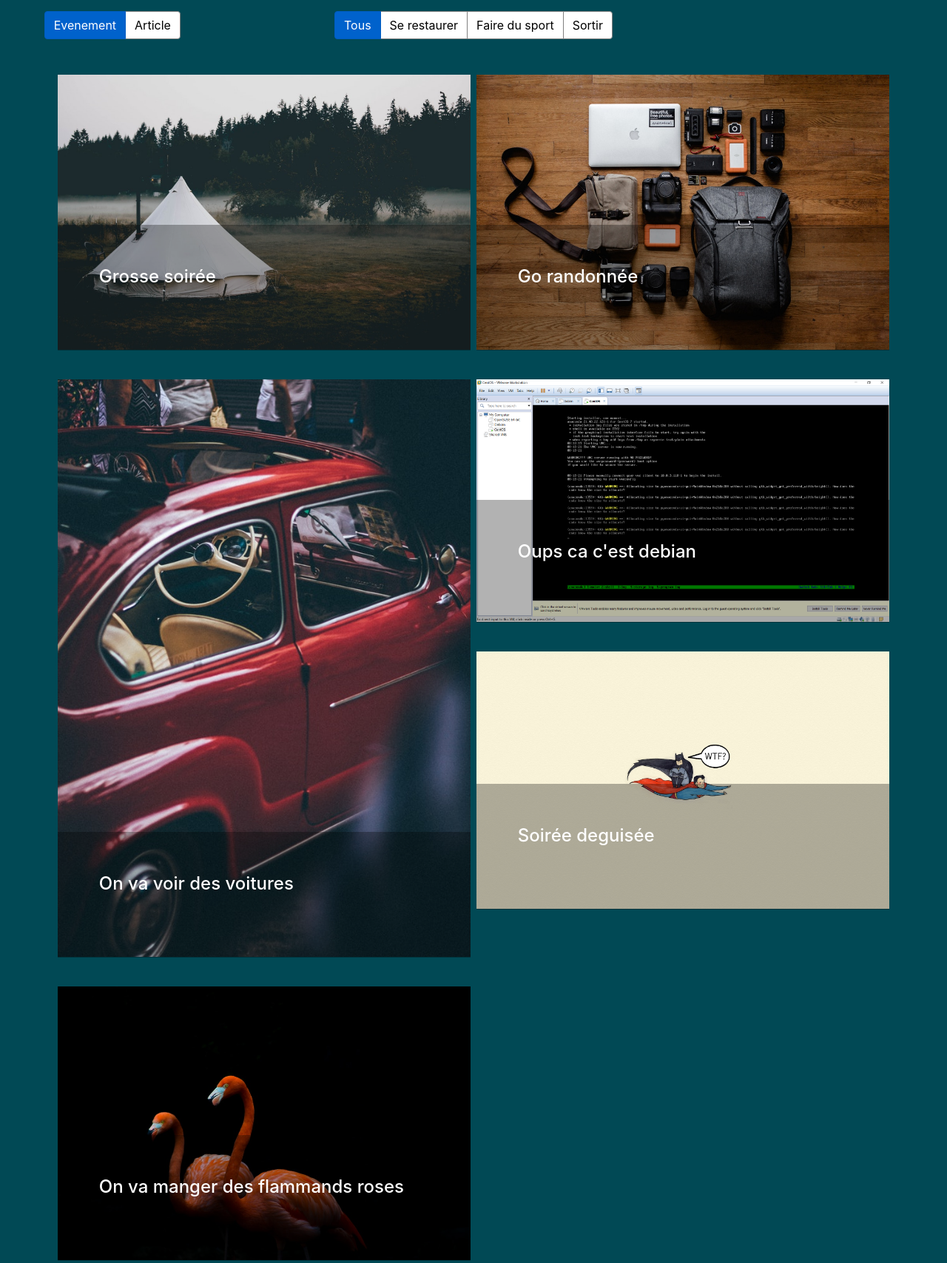
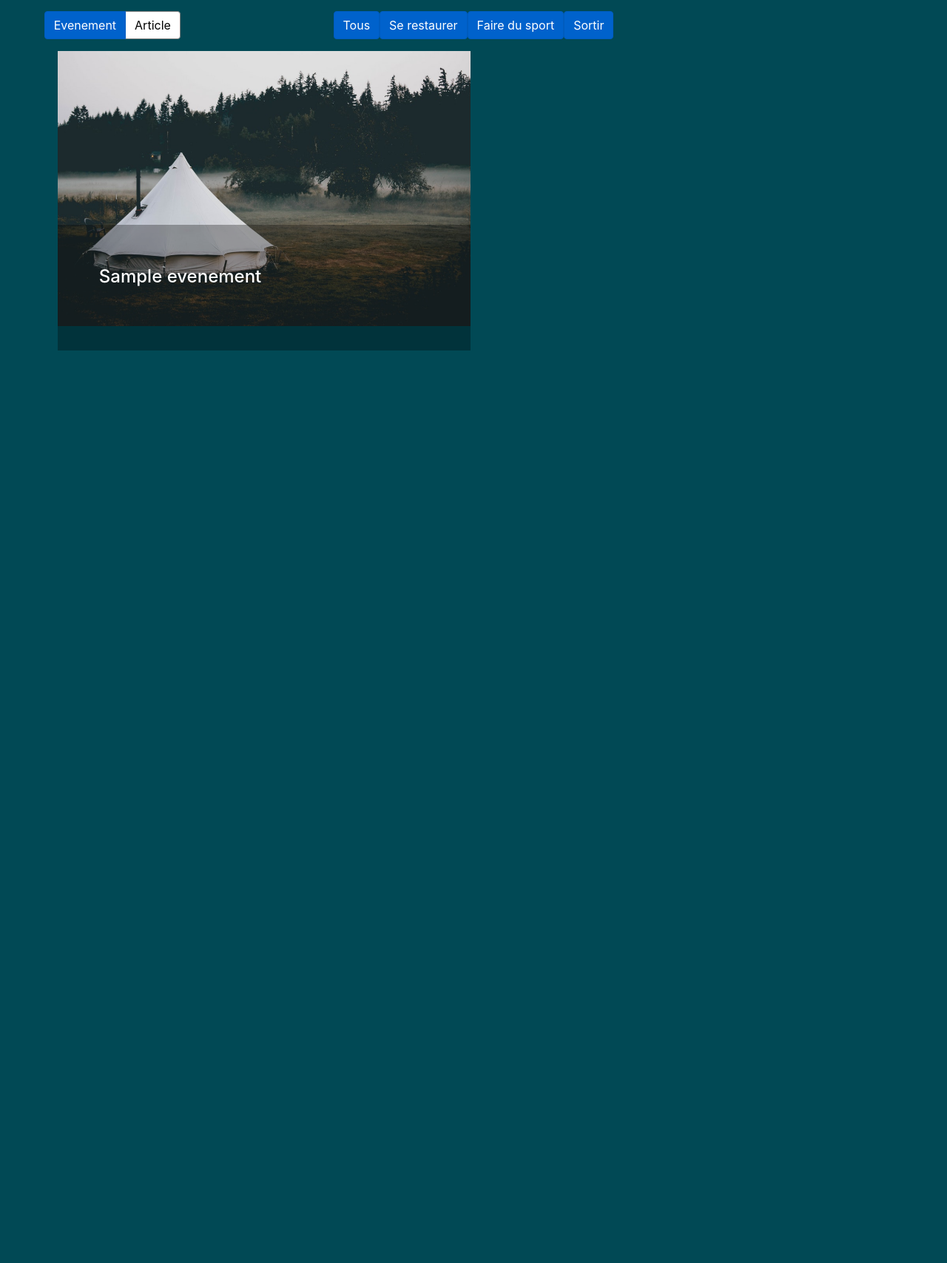
Before and after one commit to Taraal/WorkshopB2, a PHP site: page /dashboard.php in a window 1280 px wide. Shown: the part 56-1764 px from the top of the page at 74% size. After the commit the page ends 530 px from the top, so only its background shows below. Run offline with PHP 8.4, Linux system fonts and the light colour scheme; the visitor is signed in with stand-in values (Sample User, id 1); tables that the repository leaves empty or names only in its code hold one stand-in row (values such as "Sample post").

Commit message:
Dashboard PHP + coeurs

```diff
--- a/classes/Database.php
+++ b/classes/Database.php
@@ -5,7 +5,7 @@
     const SERVERNAME="127.0.0.1";
     // const SERVERNAME = "90.59.72.190";
     const PORT = "3306";
-    const DBNAME = "workshopb2";
+    const DBNAME = "workshopb21";
     const USER = "root";
     const PASSWORD = "modepasse1"; // A CHANGER //
 
@@ -37,7 +37,7 @@
 
                 $_SESSION['id'] = $id;
 
-                header("Location: accueil.php");
+                header("Location: dashboard.php");
             }
             else{
                 echo "<div class='alert alert-danger' id='info'><strong>Erreur de connexion!</strong> Nom d'utilisateur ou mot de passe incorrect.</div>";
--- a/classes/Evenements.php
+++ b/classes/Evenements.php
@@ -8,12 +8,35 @@
     private $lieu;
     private $description;
 
+    public static function get_all_events(){
+
+        $pdo = database::connect();
+
+        $statement = $pdo->prepare("SELECT * from evenements e ORDER BY e.date");
+        $statement->execute();
+
+        $results = $statement->fetchAll(PDO::FETCH_ASSOC);
+
+        return $results;
+    }
+
+    public static function get_specific_events($tri){
+
+        $pdo = database::connect();
+        $statement = $pdo->prepare("SELECT * from evenements WHERE id_theme = :id_theme ORDER BY date");
+        $statement->execute(array(':id_theme'=>$tri));
+
+        $results = $statement->fetchAll(PDO::FETCH_ASSOC);
+
+        return $results;
+
+    }
 
     public static function get_events($id){
 
         $pdo = Database::connect();
 
-        $statement = $pdo->prepare("SELECT * from evenements e JOIN participe pa ON pa.id_evenement=e.id_Evenement WHERE pa.id_utilisateur = :id ORDER BY e.date_heure");
+        $statement = $pdo->prepare("SELECT * from evenements e JOIN participe pa JOIN ON pa.id_evenement=e.id_Evenement WHERE pa.id_utilisateur = :id ORDER BY e.date_heure");
 
         $statement->execute(array(":id" => $id));
         return $statement->fetchAll(PDO::FETCH_ASSOC);
--- a/html/dashboard.php
+++ b/html/dashboard.php
@@ -1,3 +1,27 @@
+
+<?php
+
+error_reporting(E_ALL);
+ini_set('display_errors', 1);
+
+include_once "../classes/Evenements.php";
+include_once "../classes/Database.php";
+include_once "../classes/Users.php";
+
+session_start();
+
+if (isset($_SESSION['id'])) {
+
+    $id = $_SESSION['id'];
+
+
+    $user = new User($id);
+
+} else {
+    header("location: index.php");
+}
+
+?>
 <html>
     <head>
         <meta charset="utf-8">
@@ -69,10 +93,10 @@
     <div class="col-6">
         <div class="boutonchoix">
             <div class="btn-group">
-                <button type="button" class="btn btn-primary active">Tous</button>
-                <button type="button" class="btn btn-primary">Se restaurer</button>
-                <button type="button" class="btn btn-primary">Faire du sport</button>
-                <button type="button" class="btn btn-primary">Sortir</button>
+                <a href="dashboard.php"><button type="button" name="tri" value="all" class="btn btn-primary active">Tous</button></a>
+                <a href="dashboard.php?tri=1"><button type="button" name="tri" value="restau" class="btn btn-primary active">Se restaurer</button></a>
+                <a href="dashboard.php?tri=2"><button type="button" name="tri" value="sport" class="btn btn-primary active">Faire du sport</button></a>
+                <a href="dashboard.php?tri=3"><button type="button" name="tri" value="sortir" class="btn btn-primary active">Sortir</button></a>
             </div>
         </div>
     </div>
@@ -84,57 +108,64 @@
 </div>
 
 
+<?php
 
+if (isset($_GET["tri"])) {
 
+    $results = Evenements::get_specific_events($_GET['tri']);
+
+}
+else {
+    $results = Evenements::get_all_events();
+}
+
+$i2 = 0;
+$i3 = 0;
+$tabimpair = [];
+$tabpair = [];
+    for($i = 0 ; $i < count($results); $i++){
+        if($i % 2 == 0){
+            $tabpair[$i2] = $results[$i];
+            $i2++;
+        }
+        elseif($i % 2 !=0){
+            $tabimpair[$i3] = $results[$i];
+            $i3++;
+        }
+    }
+
+?>
         <div class="container">
         <div class="row">
   <div class="column">
-    <div class="no-gutter image">
+<?php
+    foreach($tabpair as $key => $value){
+?>
+        <div class="no-gutter image">
+        <img src="article/imagearticle/<?php echo $value['id_evenement']; ?>.png" alt="Norway" style="width:100%;">
+        <div class="text-block">
+        <h4><?php echo $value['nom']; ?></h4>
+        </div>
         <img class="Heart" src="medias/like_empty.png" onmouseover="this.src='medias/like_full.png'"onmouseout="this.src='medias/like_empty.png'">
-        <img src="article/imagearticle/1.png" alt="Norway" style="width:100%;">
+    </div>
+
+<?php  } ?>
+  </div>
+
+  <div class="column">
+<?php
+    foreach($tabimpair as $key => $value){
+?>
+        <div class="no-gutter image">
+        <img src="article/imagearticle/<?php echo $value['id_evenement']; ?>.png" alt="Norway" style="width:100%;">
         <div class="text-block">
-            <h4>Grosse soirée</h4>
+        <h4><?php echo $value['nom']; ?></h4>
         </div>
-</div>
-    <div class="no-gutter image">
-        <img class="Heart" src="medias/like_empty.png" onmouseover="this.src='medias/like_full.png'"onmouseout="this.src='medias/like_empty.png'">
-        <img src="article/imagearticle/2.png" alt="Norway" style="width:100%;">
-        <div class="text-block">
-            <h4>On va voir des voitures</h4>
-        </div>
-</div>
-    <div class="no-gutter image">
-        <img class="Heart" src="medias/like_empty.png" onmouseover="this.src='medias/like_full.png'"onmouseout="this.src='medias/like_empty.png'">
-        <img src="article/imagearticle/3.png" alt="Norway" style="width:100%;">
-        <div class="text-block">
-            <h4>On va manger des flammands roses</h4>
-        </div>
-</div>
+    </div>
 
+<?php  } ?>
   </div>
-  <div class="column">
-   <div class="no-gutter image">
-        <img class="Heart" src="medias/like_empty.png" onmouseover="this.src='medias/like_full.png'"onmouseout="this.src='medias/like_empty.png'">
-        <img src="article/imagearticle/4.png" alt="Norway" style="width:100%;">
-        <div class="text-block">
-            <h4>Go randonnée</h4>
-        </div>
-</div>
-   <div class="no-gutter image">
-        <img class="Heart" src="medias/like_empty.png" onmouseover="this.src='medias/like_full.png'"onmouseout="this.src='medias/like_empty.png'">
-        <img src="article/imagearticle/5.png" alt="Norway" style="width:100%;">
-        <div class="text-block">
-            <h4>Oups ca c'est debian</h4>
-        </div>
-</div>
-   <div class="no-gutter image">
-        <img class="Heart" src="medias/like_empty.png" onmouseover="this.src='medias/like_full.png'"onmouseout="this.src='medias/like_empty.png'">
-        <img src="article/imagearticle/6.png" alt="Norway" style="width:100%;">
-        <div class="text-block">
-            <h4>Soirée deguisée</h4>
-        </div>
-</div>
-  </div>
+
 </div>
 </div>
 
```
Also changed, not shown: html/lookupevent.php (added, +29 -0 lines).
